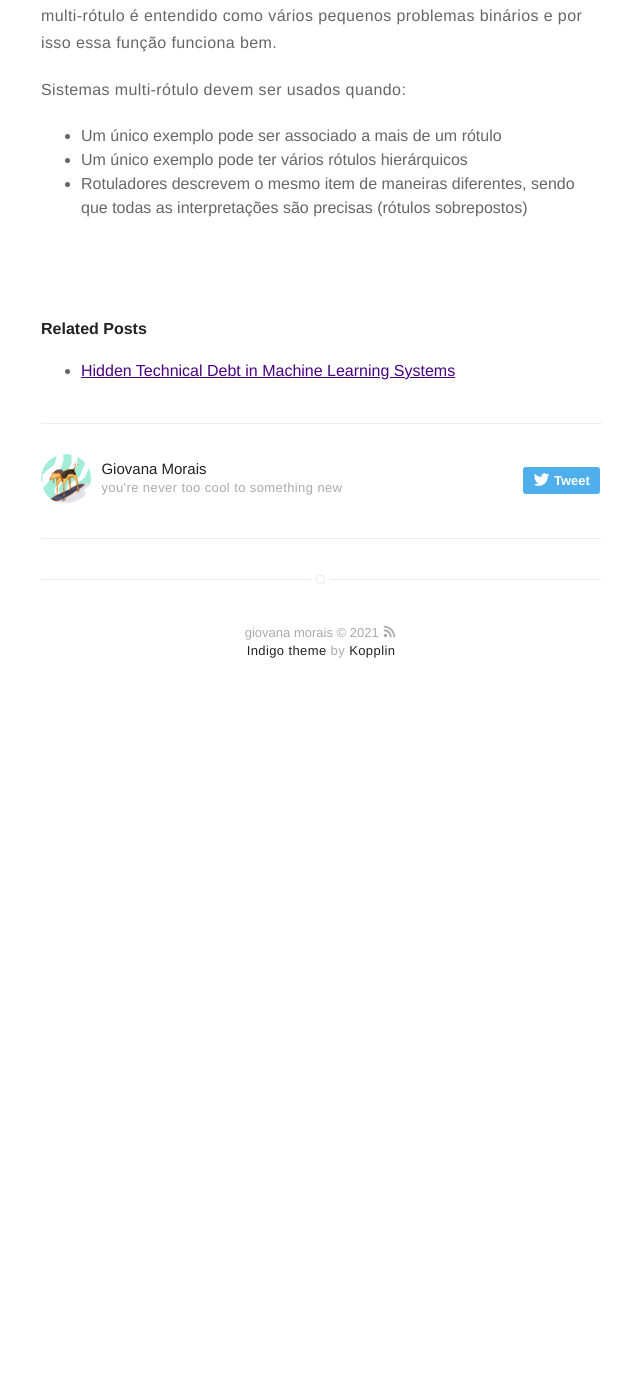
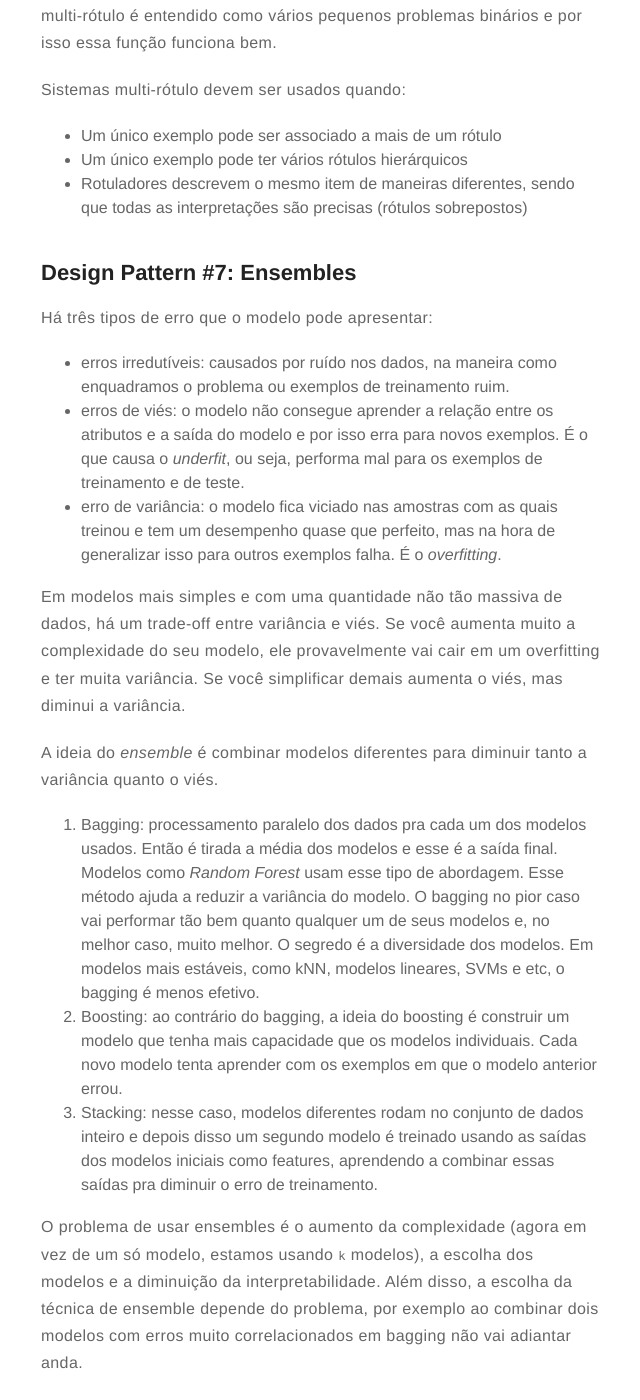
Before and after one commit to giovana-morais/giovana-morais.github.io, a Jekyll site: the page built from _posts/2020-12-17-machine_learning_design_patterns.md, in a window 1280 px wide and 1400 px high, scrolled down 8599 px. Shown: the whole window, without its empty margins (319-959 px from the left). Built offline with Jekyll 4.4.1, drawn with Linux system fonts in a browser that asks for light colours; formulas are drawn with MathJax 3; before the commit the page ends 9321 px from its top, so only the background shows below that; some of the changed text lies outside the part shown.

Commit message:
feat: design pattern 7

```diff
--- a/_posts/2020-12-17-machine_learning_design_patterns.md
+++ b/_posts/2020-12-17-machine_learning_design_patterns.md
@@ -291,3 +291,52 @@ Sistemas multi-rótulo devem ser usados quando:
 * Um único exemplo pode ter vários rótulos hierárquicos
 * Rotuladores descrevem o mesmo item de maneiras diferentes, sendo que todas as
   interpretações são precisas (rótulos sobrepostos)
+
+
+## Design Pattern #7: Ensembles
+Há três tipos de erro que o modelo pode apresentar:
+* erros irredutíveis: causados por ruído nos dados, na maneira como enquadramos
+  o problema ou exemplos de treinamento ruim.
+* erros de viés: o modelo não consegue aprender a relação entre os atributos e a
+  saída do modelo e por isso erra para novos exemplos. É o que causa o
+  _underfit_, ou seja, performa mal para os exemplos de treinamento e de teste.
+* erro de variância: o modelo fica viciado nas amostras com as quais treinou e
+  tem um desempenho quase que perfeito, mas na hora de generalizar isso para
+  outros exemplos falha. É o _overfitting_.
+
+Em modelos mais simples e com uma quantidade não tão massiva de dados, há um
+trade-off entre variância e viés. Se você aumenta muito a complexidade do seu
+modelo, ele provavelmente vai cair em um overfitting e ter muita variância. Se
+você simplificar demais aumenta o viés, mas diminui a variância.
+
+A ideia do _ensemble_ é combinar modelos diferentes para diminuir tanto a
+variância quanto o viés.
+
+1. Bagging: processamento paralelo dos dados pra cada um dos modelos usados.
+   Então é tirada a média dos modelos e esse é a saída final. Modelos como
+   _Random Forest_ usam esse tipo de abordagem. Esse método ajuda a reduzir a
+   variância do modelo. O bagging no pior caso vai performar tão bem quanto
+   qualquer um de seus modelos e, no melhor caso, muito melhor. O segredo é a
+   diversidade dos modelos. Em modelos mais estáveis, como kNN, modelos
+   lineares, SVMs e etc, o bagging é menos efetivo.
+2. Boosting: ao contrário do bagging, a ideia do boosting é construir um modelo
+   que tenha mais capacidade que os modelos individuais. Cada novo modelo tenta
+   aprender com os exemplos em que o modelo anterior errou.
+3. Stacking: nesse caso, modelos diferentes rodam no conjunto de dados inteiro e
+   depois disso um segundo modelo é treinado usando as saídas dos modelos
+   iniciais como features, aprendendo a combinar essas saídas pra diminuir o erro
+   de treinamento.
+
+O problema de usar ensembles é o aumento da complexidade (agora em vez de um só
+modelo, estamos usando `k` modelos), a escolha dos modelos e a diminuição da
+interpretabilidade. Além disso, a escolha da técnica de ensemble depende do
+problema, por exemplo ao combinar dois modelos com erros muito correlacionados
+em bagging não vai adiantar anda.
+
+| Problema                       | Método Ensemble   |
+| ------------------------------ | ----------------- |
+| Alto viés (underfitting)       | Boosting          |
+| Alta variância (overfitting)   | Bagging           |
+
+
+## Design Pattern #8: Cascade
```
